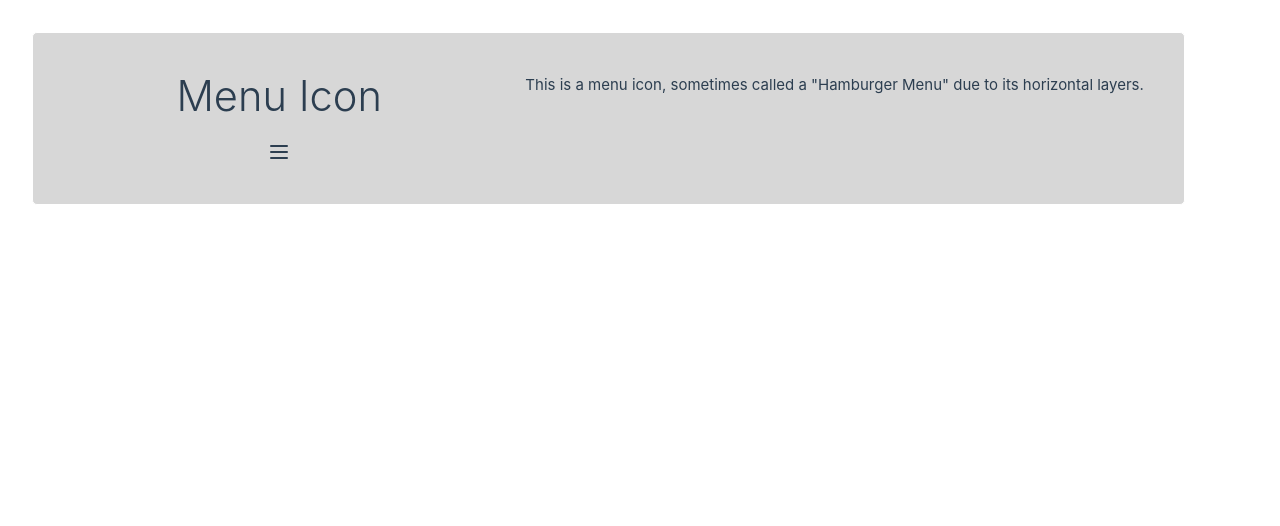
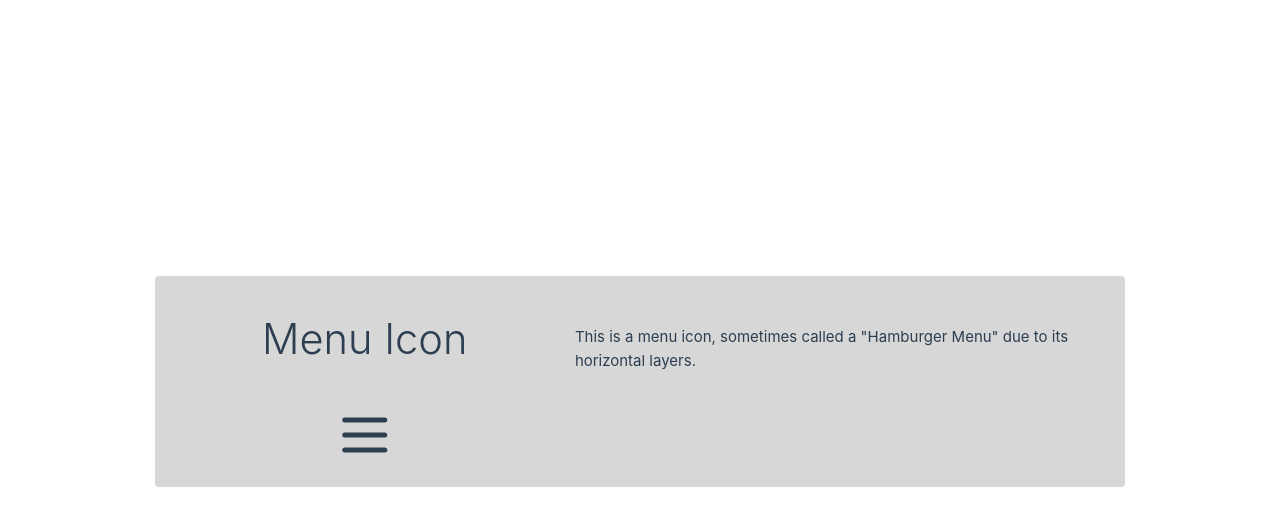
Before and after one commit to j-cleme/capstone_teaching-tech-lit, a Vue app: page / in a window 1280 px wide. Shown: the top 526 px of the page. Built offline with nearby package versions, Linux system fonts and the light colour scheme.

Commit message:
update TeachingModal for demo

```diff
--- a/src/App.vue
+++ b/src/App.vue
@@ -1,13 +1,32 @@
 <script setup>
 import TeachingModal from "./components/TeachingModal.vue";
+import { Menu } from 'lucide-vue-next';
+
+</script>
+<script>
+export default {
+  data() {
+    return {
+      sections: [
+        { id: 1, title: 'Menu Icon', textContent: 'This is a menu icon, sometimes called a "Hamburger Menu" due to its horizontal layers.' },
+        { id: 2, title: 'Search Icon', textContent: '' },
+        { id: 3, title: 'Embedded Links', textContent: '' }
+      ]
+    }
+  }
+}
+
 </script>
 
 <template>
   <main>
-    <TeachingModal>
-      <template #title>Menu Icon</template>
-      <template #textcontent>This is a menu icon, sometimes called a "Hamburger Menu" due to its horizontal
-        layers.</template>
+    <TeachingModal :title="sections[0].title" :text-content="sections[0].textContent">
+      <!-- <template #title>Menu Icon</template> -->
+      <template>
+        <Menu />
+      </template>
+      <!-- <template #textcontent>This is a menu icon, sometimes called a "Hamburger Menu" due to its horizontal
+        layers.</template> -->
     </TeachingModal>
   </main>
 </template>
@@ -16,5 +35,9 @@ import TeachingModal from "./components/TeachingModal.vue";
 main {
   display: flex;
   place-items: center;
+  max-width: 80%;
+  margin-left: 10%;
+  margin-right: 10%;
+  margin-top: 20%;
 }
 </style>
--- a/src/components/TeachingModal.vue
+++ b/src/components/TeachingModal.vue
@@ -1,31 +1,43 @@
 <script setup>
 import { Menu } from 'lucide-vue-next';
 
-// defineProps({
-//   title: {
-//     type: String,
-//     required: true,
-//   },
-//   textcontent: {
-//     type: String,
-//     required: true,
-//   }
-// });
+</script>
+<script>
+
+export default {
+  data() {
+    return {}
+  },
+  props: {
+    title: String,
+    textContent: String,
+  },
+  methods: {
+    clickHandler(title) {
+      // happens when you click on the icon(?) and the relevant element needs to appear elsewhere
+      alert(title);
+    }
+  }
+
+}
 </script>
 
 <template>
-  <article class="teaching-modal">
-    <div class="titleContainer">
-      <h1>
-        <slot name="title"></slot>
-      </h1>
+  <article class="teaching-modal" @click="clickHandler(title)">
+    <h1>
+      <!-- <slot name="title"></slot> -->
+      {{ title }}
+    </h1>
+    <p>
+      {{ textContent }}
+      <!-- <slot name="textcontent"></slot> -->
+    </p>
+    <div class="iconSlot">
+
       <slot name="icon">
         <Menu />
       </slot>
     </div>
-    <p>
-      <slot name="textcontent"></slot>
-    </p>
   </article>
 </template>
 
@@ -46,11 +58,13 @@ article {
   gap: 2.5rem;
 }
 
-.titleContainer {
-  width: 100%;
+article * {
   display: flex;
-  flex-direction: column;
-  justify-content: center;
-  align-items: center;
+  place-items: center;
+  place-content: center;
+}
+
+.iconSlot {
+  transform: scale(2.5);
 }
 </style>
```
